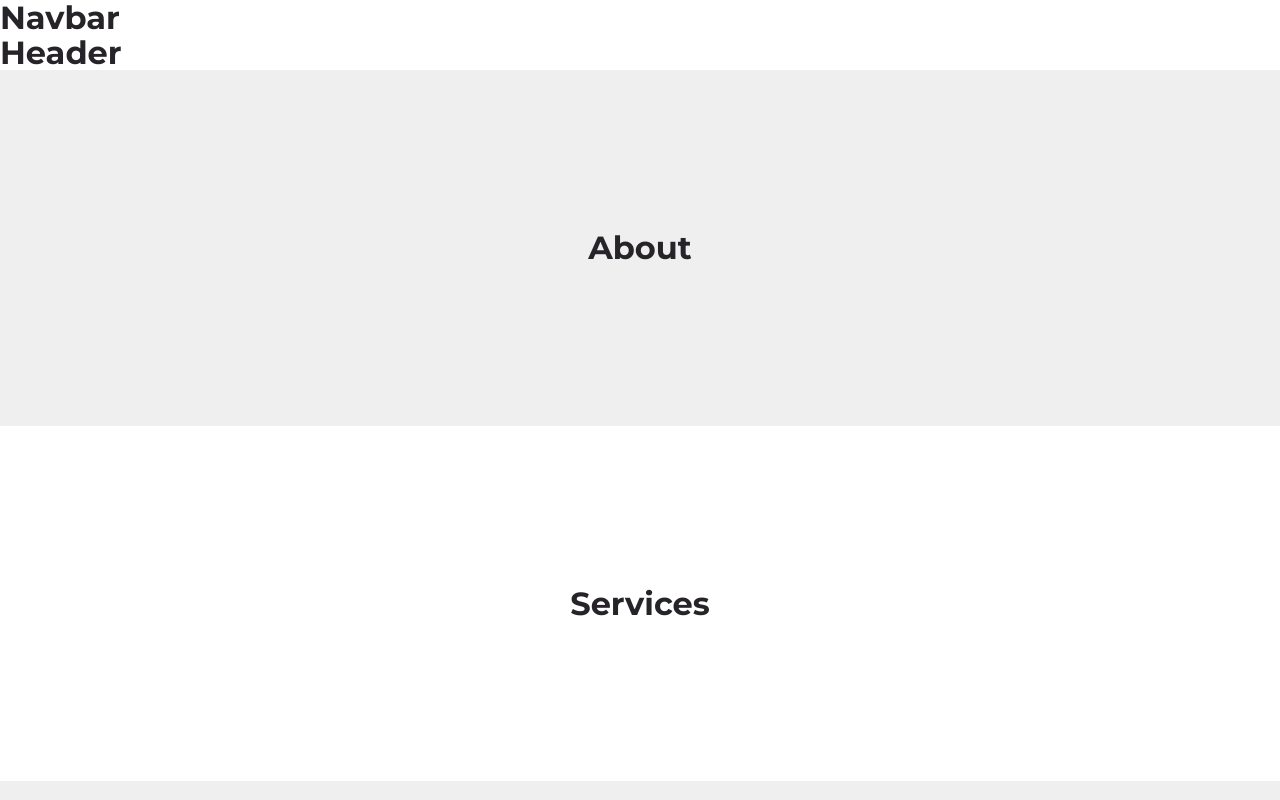
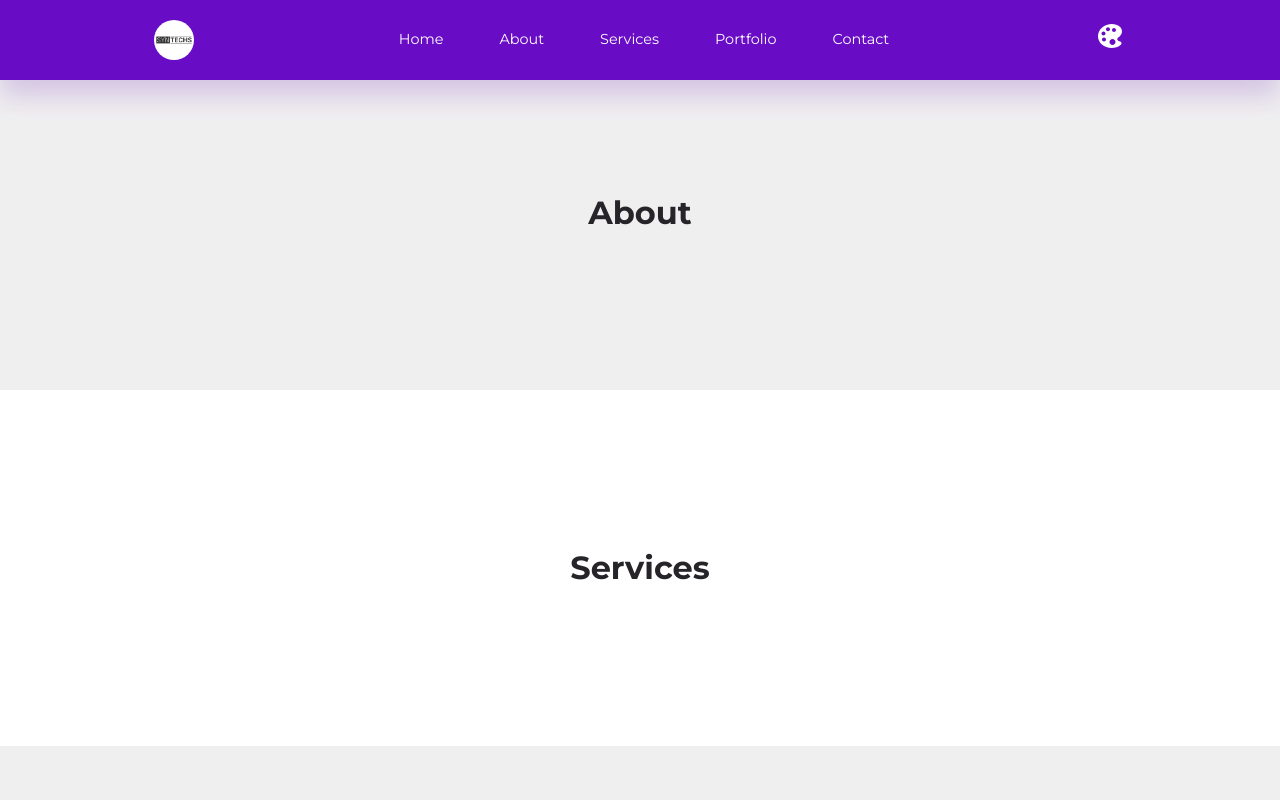
Before and after one commit to emirhanuluksar/Portfolio, a React (Create React App) app: page / in a window 1280 px wide. Shown: the top 800 px of the page. Built offline with nearby package versions, Linux system fonts and the light colour scheme.

Commit message:
Navbar is created

```diff
--- a/src/sections/navbar/navbar.css
+++ b/src/sections/navbar/navbar.css
@@ -0,0 +1,44 @@
+nav {
+  width: 100vw;
+  height: 5rem;
+  display: grid;
+  place-items: center;
+  background: var(--color-primary);
+  position: fixed;
+  top: 0;
+  left: 0;
+  z-index: 9;
+  box-shadow: 0 1rem 1.5rem hsla(var(--primary-hue), 68%, 42%, 20%);
+  transition: var(--transition);
+}
+
+.nav__container {
+  display: flex;
+  justify-content: space-between;
+  align-items: center;
+}
+
+.nav__logo {
+  width: 2.5rem;
+  border-radius: 50%;
+  overflow: hidden;
+}
+
+.nav__menu {
+  display: flex;
+  gap: 3.5rem;
+}
+
+#theme__icon {
+  background: transparent;
+  color: white;
+  font-size: 2rem;
+  cursor: pointer;
+}
+
+/* HIDE NAV MENU ON TABLETS AND PHONES */
+@media screen and (max-width: 1024px) {
+  .nav__menu {
+    display: none;
+  }
+}
--- a/src/sections/navbar/navbar.jsx
+++ b/src/sections/navbar/navbar.jsx
@@ -1,9 +1,26 @@
+import Logo from "../../assets/logo.png";
+import data from "./data";
+import { IoIosColorPalette } from "react-icons/io";
 import "./navbar.css";
 
 const Navbar = () => {
   return (
     <nav>
-      <h2>Navbar</h2>
+      <div className="container nav__container">
+        <a href="index.html" className="nav__logo">
+          <img src={Logo} alt="" />
+        </a>
+        <ul className="nav__menu">
+          {data.map((item) => (
+            <li key={item.id}>
+              <a href={item.link}>{item.title}</a>
+            </li>
+          ))}
+        </ul>
+        <button id="theme__icon">
+          <IoIosColorPalette />
+        </button>
+      </div>
     </nav>
   );
 };
```
